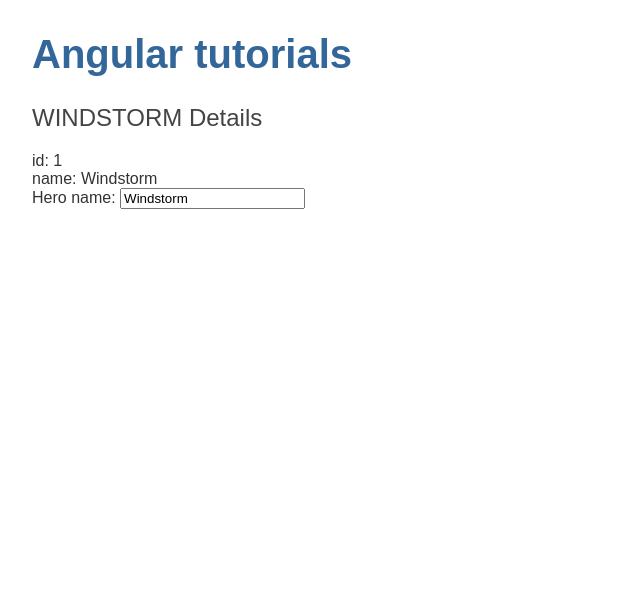
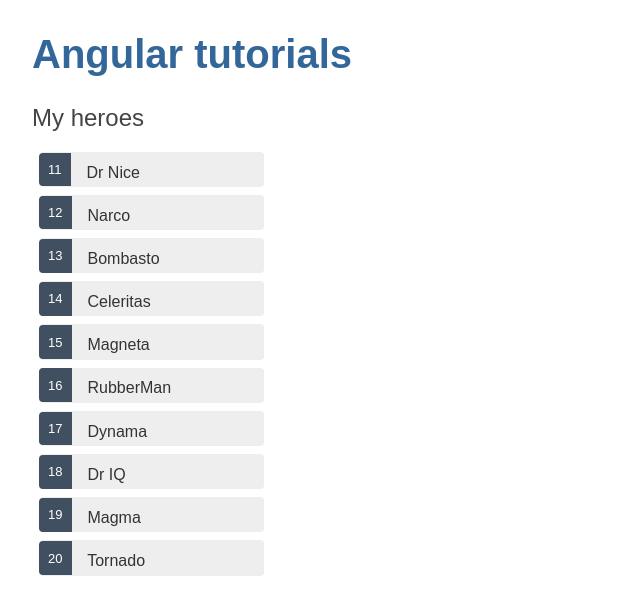
Before and after one commit to ShevchenkoArtur/nestjs_practice, an Angular app in the folder app/: page / in a window 1280 px wide. Shown: the top 614 px of the page, without its empty margins (0-640 px from the left). Built offline with nearby package versions, Linux system fonts and the light colour scheme.

Commit message:
added hero details view

```diff
--- a/app/src/app/heroes/heroes.component.html
+++ b/app/src/app/heroes/heroes.component.html
@@ -1,8 +1,19 @@
-<h2>{{hero.name | uppercase}} Details</h2>
-<div><span>id: </span>{{hero.id}}</div>
-<div><span>name: </span>{{hero.name}}</div>
+<h2>My heroes</h2>
+<ul class="heroes">
+  <li
+    *ngFor="let hero of heroes"
+    (click)="onSelectHero(hero)"
+    [class.selected]="hero === selectedHero"
+  >
+    <span class="badge">{{ hero.id }}</span> {{ hero.name }}
+  </li>
+</ul>
 
-<div>
-  <label for="name">Hero name: </label>
-  <input id="name" [(ngModel)]="hero.name" placeholder="name">
+<div *ngIf="selectedHero">
+  <h2>{{selectedHero.name | uppercase}} Details</h2>
+  <div><span>id: </span>{{selectedHero.id}}</div>
+  <div>
+    <label for="hero-name">Hero name: </label>
+    <input id="hero-name" [(ngModel)]="selectedHero.name" placeholder="name">
+  </div>
 </div>
--- a/app/src/app/heroes/heroes.component.scss
+++ b/app/src/app/heroes/heroes.component.scss
@@ -0,0 +1,52 @@
+/* HeroesComponent's private CSS styles */
+.heroes {
+  margin: 0 0 2em 0;
+  list-style-type: none;
+  padding: 0;
+  width: 15em;
+}
+.heroes li {
+  cursor: pointer;
+  position: relative;
+  left: 0;
+  background-color: #EEE;
+  margin: .5em;
+  padding: .3em 0;
+  height: 1.6em;
+  border-radius: 4px;
+}
+.heroes li:hover {
+  color: #2c3a41;
+  background-color: #e6e6e6;
+  left: .1em;
+}
+.heroes li.selected {
+  background-color: black;
+  color: white;
+}
+.heroes li.selected:hover {
+  background-color: #505050;
+  color: white;
+}
+.heroes li.selected:active {
+  background-color: black;
+  color: white;
+}
+.heroes .badge {
+  display: inline-block;
+  font-size: small;
+  color: white;
+  padding: 0.8em 0.7em 0 0.7em;
+  background-color:#405061;
+  line-height: 1em;
+  position: relative;
+  left: -1px;
+  top: -4px;
+  height: 1.8em;
+  margin-right: .8em;
+  border-radius: 4px 0 0 4px;
+}
+
+input {
+  padding: .5rem;
+}
--- a/app/src/app/heroes/heroes.component.ts
+++ b/app/src/app/heroes/heroes.component.ts
@@ -1,5 +1,6 @@
 import { Component, OnInit } from '@angular/core';
 import {Hero} from "../hero";
+import { HEROES } from "../../mock-heroes";
 
 @Component({
   selector: 'app-heroes',
@@ -7,14 +8,16 @@
   styleUrls: ['./heroes.component.scss']
 })
 export class HeroesComponent implements OnInit {
-  hero: Hero = {
-    id: 1,
-    name: 'Windstorm'
-  };
+  heroes = HEROES;
+  selectedHero?: Hero;
 
   constructor() { }
 
   ngOnInit(): void {
   }
 
+  onSelectHero(hero: Hero): void {
+    this.selectedHero = hero;
+    console.log(this.selectedHero);
+  }
 }
--- /dev/null
+++ b/app/src/mock-heroes.ts
@@ -0,0 +1,14 @@
+import {Hero} from "./app/hero";
+
+export const HEROES: Hero[] = [
+  { id: 11, name: 'Dr Nice' },
+  { id: 12, name: 'Narco' },
+  { id: 13, name: 'Bombasto' },
+  { id: 14, name: 'Celeritas' },
+  { id: 15, name: 'Magneta' },
+  { id: 16, name: 'RubberMan' },
+  { id: 17, name: 'Dynama' },
+  { id: 18, name: 'Dr IQ' },
+  { id: 19, name: 'Magma' },
+  { id: 20, name: 'Tornado' }
+];
```
